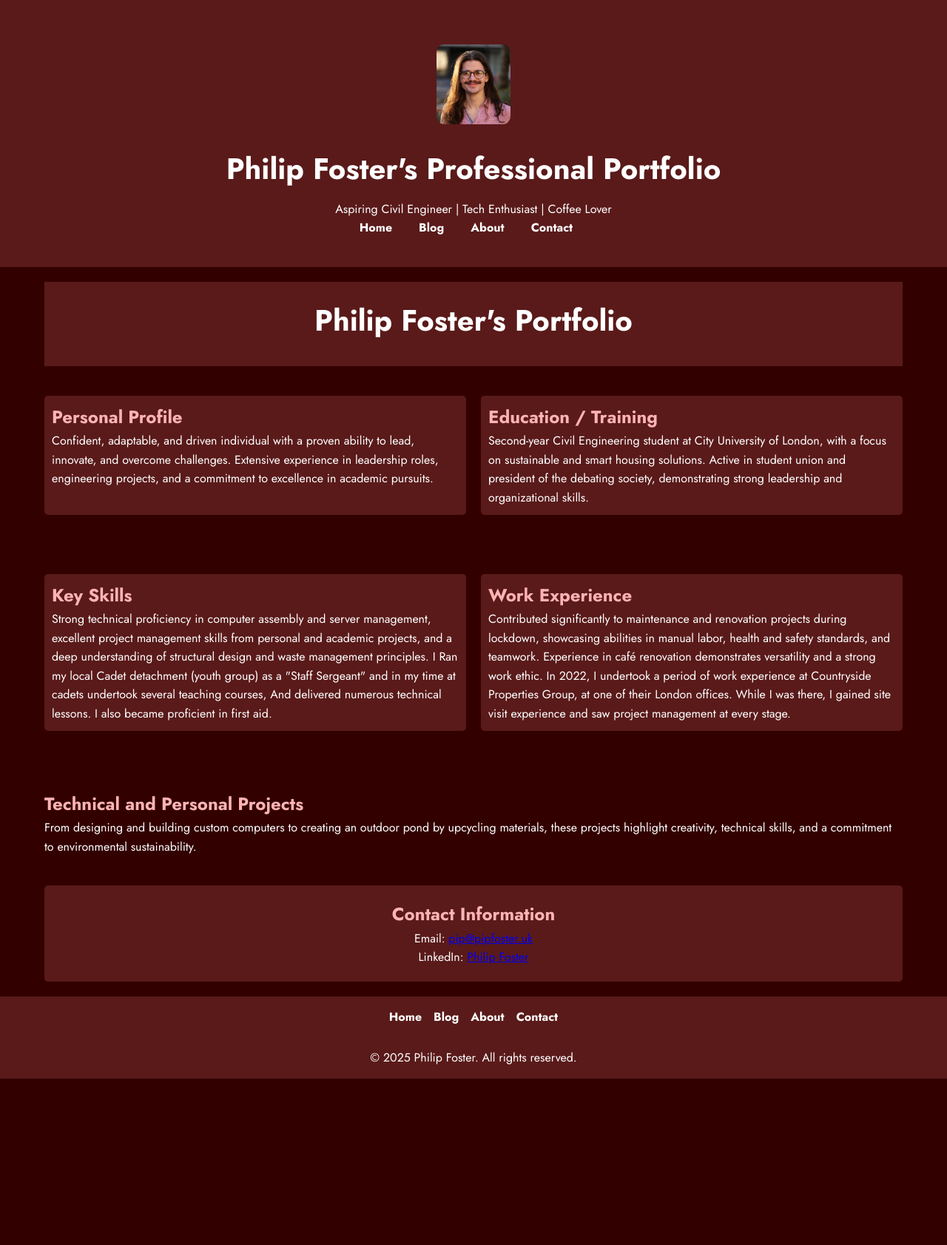
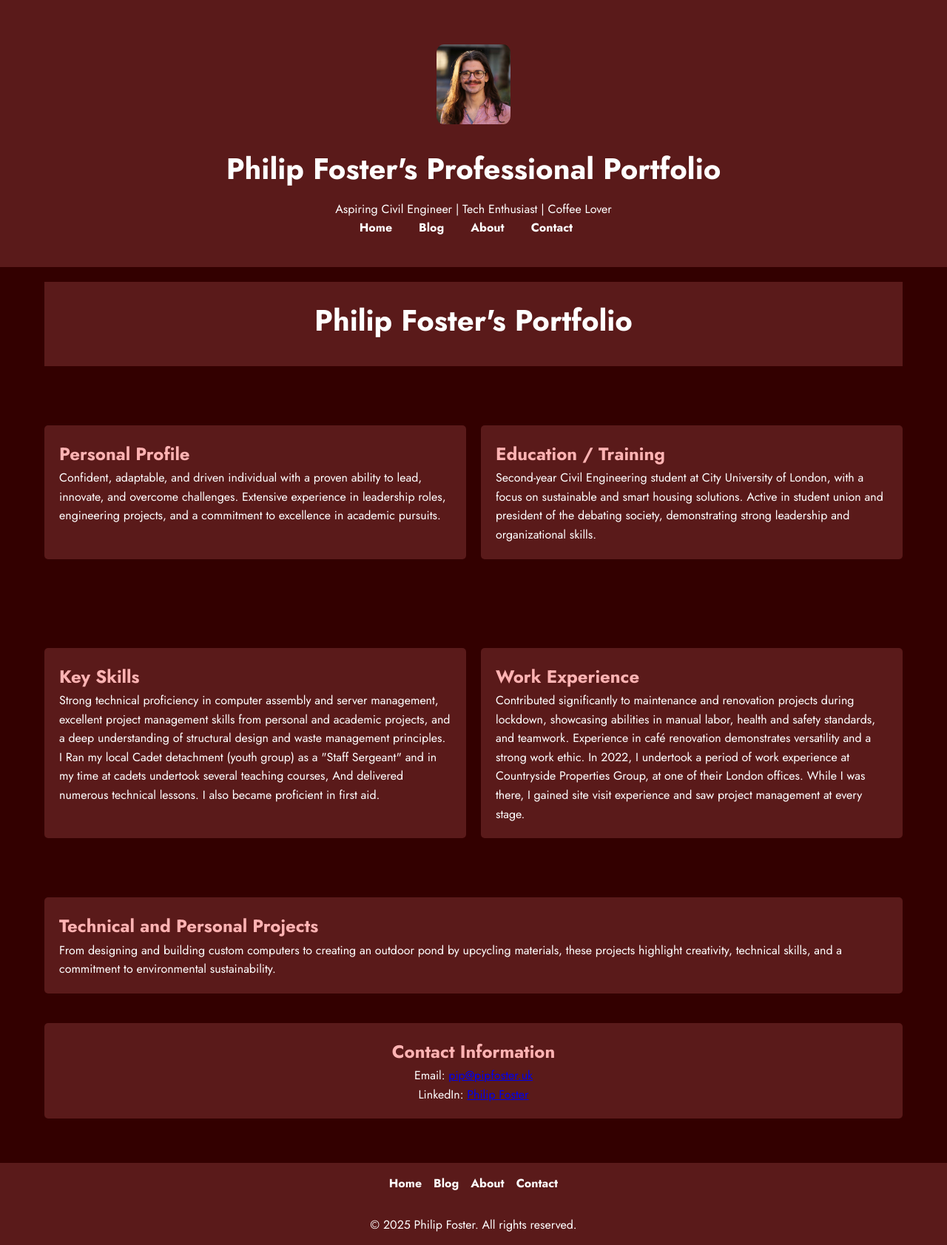
Before and after one commit to PipCraft/PipCraft.github.io, a Jekyll site: the page built from index.html, in a window 1280 px wide. Shown: the whole page at 74% size. Built offline with Jekyll 4.4.1, drawn with Linux system fonts in a browser that asks for light colours; before the commit the page ends 1458 px from its top, so only the background shows below that.

Commit message:
Update index.html

```diff
--- a/index.html
+++ b/index.html
@@ -69,7 +69,7 @@ title: "Philip Foster's Professional Portfolio"
             flex: 1;
             min-width: 240px;
             max-width: 576px; /* Increased width by 20% */
-            padding: 10px;
+            padding: 20px; /* Added more padding for content */
             background-color: #5a1a1a;
             border-radius: 5px;
             box-sizing: border-box;
@@ -80,14 +80,21 @@ title: "Philip Foster's Professional Portfolio"
             color: #ffb3b3;
         }
 
-        /* Adjust the margin for Projects section */
+        /* Projects Section Styling */
         #projects {
-            margin-top: 40px; /* Adding space above projects section */
+            padding: 20px; /* Ensure padding is there */
+            background-color: #5a1a1a;
+            border-radius: 5px;
+            margin-top: 40px; /* Added top margin for space above */
         }
 
-        /* Ensure there is no overlap or margin stacking */
+        /* Ensure vertical spacing consistency */
+        section, #projects, .contact-info {
+            margin-top: 40px; /* Added space above each section */
+            margin-bottom: 40px; /* Added space below each section */
+        }
+
         .contact-info {
-            margin-top: 40px; /* Adding space between Contact info and Projects */
             padding: 20px;
             background-color: #5a1a1a;
             border-radius: 5px;
```
